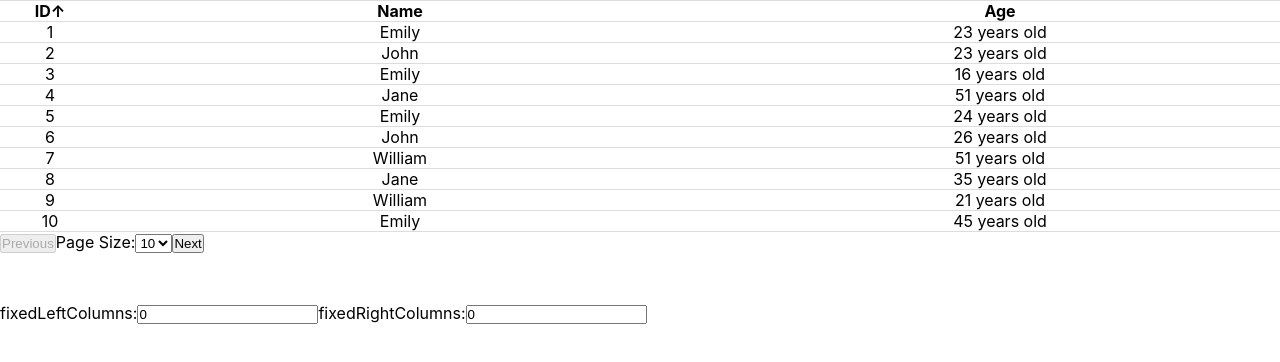
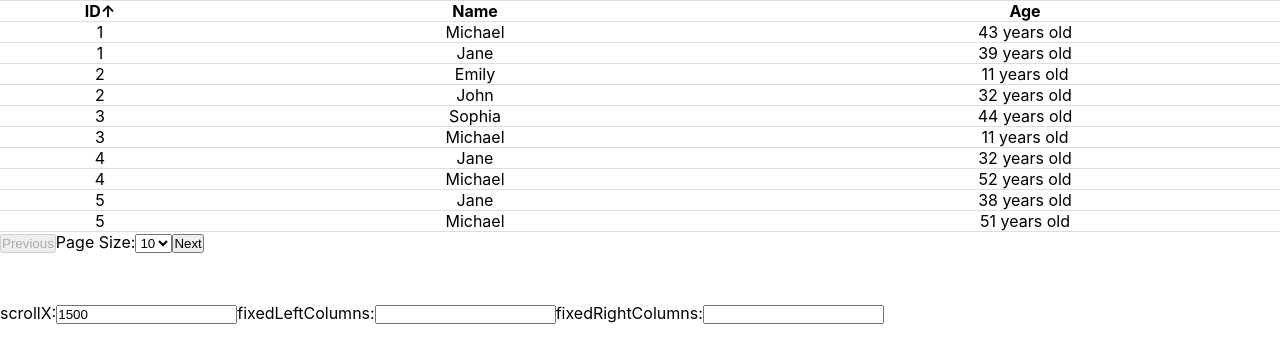
Before and after one commit to xuechenfei/react-typescript-sample, a React app: page / in a window 1280 px wide. Shown: the top 362 px of the page. Built offline with nearby package versions, Linux system fonts and the light colour scheme.

Commit message:
支持设置 fixedColumns

```diff
--- a/src/App.tsx
+++ b/src/App.tsx
@@ -1,17 +1,23 @@
 // import React, { useState } from "react";
-import React, { useState } from "react";
+import React, { useEffect, useState } from "react";
 import "./App.css";
 
 import Table from "./components/Table";
 import { SortOrder } from "./enum";
 import { TableColumn } from "./components/Table/type";
 
-// 测试pre-commit....
+interface Person {
+  id: number;
+  name: string;
+  age: number;
+  department: string;
+}
+
 function App() {
   const [fixedLeftColumns, setFixedLeftColumns] = useState<number>(0);
   const [fixedRightColumns, setFixedRightColumns] = useState<number>(0);
-
-  const data = [];
+  const [scrollX, setScrollX] = useState<number>(1500);
+  const [data, setData] = useState<Person[]>([]);
 
   const generateRandomData = (count: number) => {
     const randomData = [];
@@ -36,12 +42,14 @@ function App() {
     return randomData;
   };
 
-  const randomData = generateRandomData(105);
-  data.push(...randomData);
-  console.log(data);
+  useEffect(() => {
+    const randomData = generateRandomData(105);
+    data.push(...randomData);
+    setData([...data]);
+  }, []);
 
   const columns: TableColumn[] = [
-    { key: "id", label: "ID", width: 100 },
+    { key: "id", label: "ID", width: 200 },
     { key: "name", label: "Name" },
     {
       key: "age",
@@ -72,23 +80,31 @@ function App() {
       <Table
         data={data}
         columns={columns}
-        fixedLeftColumns={fixedLeftColumns}
-        fixedRightColumns={fixedRightColumns}
+        fixedLeftColumns={fixedLeftColumns || 0}
+        fixedRightColumns={fixedRightColumns || 0}
         defaultSortColumn="id"
         defaultSortOrder={SortOrder.Ascending}
-        scrollX={1500}
+        scrollX={scrollX || 800}
       />
       <div style={{ marginTop: 50 }}>
+        <label>
+          scrollX:
+          <input
+            type="number"
+            value={scrollX || ""}
+            onChange={(e: React.ChangeEvent<HTMLInputElement>) =>
+              setScrollX(parseInt(e.target.value))
+            }
+          />
+        </label>
         <label>
           fixedLeftColumns:
           <input
             type="number"
-            name="username"
-            value={fixedLeftColumns}
-            onChange={(e: React.ChangeEvent<HTMLInputElement>) => {
-              const value = parseInt(e.target.value);
-              setFixedLeftColumns(value);
-            }}
+            value={fixedLeftColumns || ""}
+            onChange={(e: React.ChangeEvent<HTMLInputElement>) =>
+              setFixedLeftColumns(parseInt(e.target.value))
+            }
           />
         </label>
 
@@ -96,12 +112,10 @@ function App() {
           fixedRightColumns:
           <input
             type="number"
-            name="password"
-            value={fixedRightColumns}
-            onChange={(e: React.ChangeEvent<HTMLInputElement>) => {
-              const value = parseInt(e.target.value);
-              setFixedRightColumns(value);
-            }}
+            value={fixedRightColumns || ""}
+            onChange={(e: React.ChangeEvent<HTMLInputElement>) =>
+              setFixedRightColumns(parseInt(e.target.value))
+            }
           />
         </label>
       </div>
--- a/src/components/Table/index.tsx
+++ b/src/components/Table/index.tsx
@@ -1,4 +1,4 @@
-import React, { useState, useEffect, CSSProperties } from "react";
+import React, { useState, CSSProperties, useEffect } from "react";
 import { SortOrder } from "../../enum/Table";
 import Pagination from "../Pagination";
 import { TableColumn, TableProps } from "./type";
@@ -24,12 +24,7 @@ const Table: React.FC<TableProps> = ({
   const [sortOrder, setSortOrder] = useState<SortOrder>(defaultSortOrder);
   const [currentPage, setCurrentPage] = useState<number>(1);
   const [tablePageSize, setTablePageSize] = useState<number>(pageSize);
-
-  useEffect(() => {
-    if (fixedLeftColumns + fixedRightColumns > columns.length) {
-      return alert("fixedLeftColumns 或 fixedRightColumns设置异常");
-    }
-  }, [fixedLeftColumns, fixedRightColumns, columns.length]);
+  const [refresh, setRefresh] = useState(0);
 
   // 对数据进行排序
   const sortedData = [...data].sort((a, b) => {
@@ -126,11 +121,19 @@ const Table: React.FC<TableProps> = ({
       }
     });
     columns.forEach(({ width }, index) => {
-      if (!width)
-        columns[index].width = (scrollX - definedWidth) / undefinedCount;
+      if (scrollX - definedWidth > 0) {
+        if (!width)
+          columns[index].width = (scrollX - definedWidth) / undefinedCount;
+      } else {
+        columns[index].width = 0;
+      }
     });
+    setRefresh(Math.random());
   };
-  calcColWidth(columns);
+
+  useEffect(() => {
+    calcColWidth(columns);
+  }, [scrollX]);
 
   return (
     <>
```
Also changed, not shown: .eslintrc.js.
